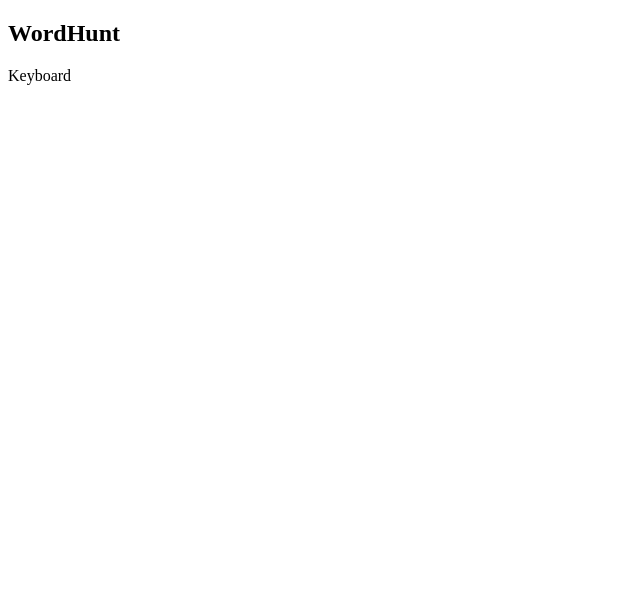
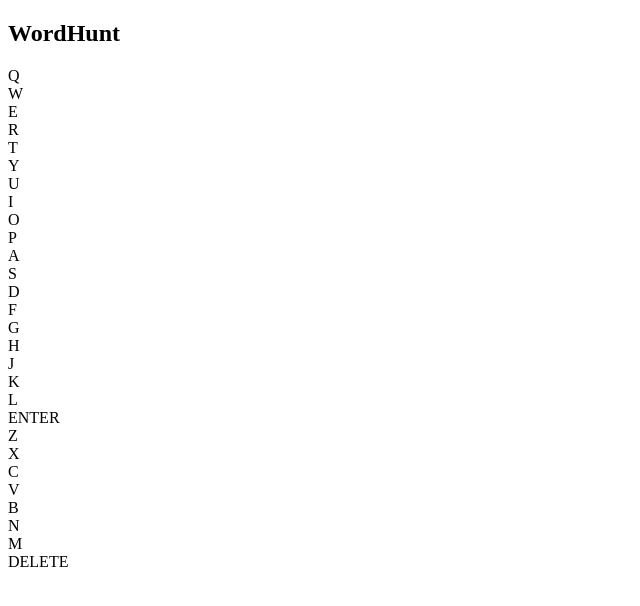
Before and after one commit to Lucaas27/WordHunt, a React (Vite) app: page / in a window 1280 px wide. Shown: the top 606 px of the page, without its empty margins (0-640 px from the left). Built offline with nearby package versions, Linux system fonts and the light colour scheme.

Commit message:
Add keyboard and keys to the screen

```diff
--- a/src/components/Keyboard.jsx
+++ b/src/components/Keyboard.jsx
@@ -1,8 +1,29 @@
-import React from 'react'
+import Keys from './Keys'
 
 function Keyboard() {
+  // Create three arrays for each row of the keyboard
+  const keysFirstRow = ['Q', 'W', 'E', 'R', 'T', 'Y', 'U', 'I', 'O', 'P']
+  const keysSecondRow = ['A', 'S', 'D', 'F', 'G', 'H', 'J', 'K', 'L']
+  const keysThirdRow = ['ENTER', 'Z', 'X', 'C', 'V', 'B', 'N', 'M', 'DELETE']
+
   return (
-    <div>Keyboard</div>
+    <div className='keyboard'>
+      <div className='first-row'>
+        {keysFirstRow.map((key, index) => (
+          <Keys keyVal={key} key={index} />
+        ))}
+      </div>
+      <div className='second-row'>
+        {keysSecondRow.map((key, index) => (
+          <Keys keyVal={key} key={index} />
+        ))}
+      </div>
+      <div className='third-row'>
+        {keysThirdRow.map((key, index) => (
+          <Keys keyVal={key} key={index} bigKey />
+        ))}
+      </div>
+    </div>
   )
 }
 
--- /dev/null
+++ b/src/components/Keys.jsx
@@ -0,0 +1,11 @@
+function Keys({ keyVal }) {
+  return (
+    <div
+      className={keyVal === 'ENTER' || keyVal === 'DELETE' ? 'big-key' : 'key'}
+    >
+      {keyVal}
+    </div>
+  )
+}
+
+export default Keys
```
